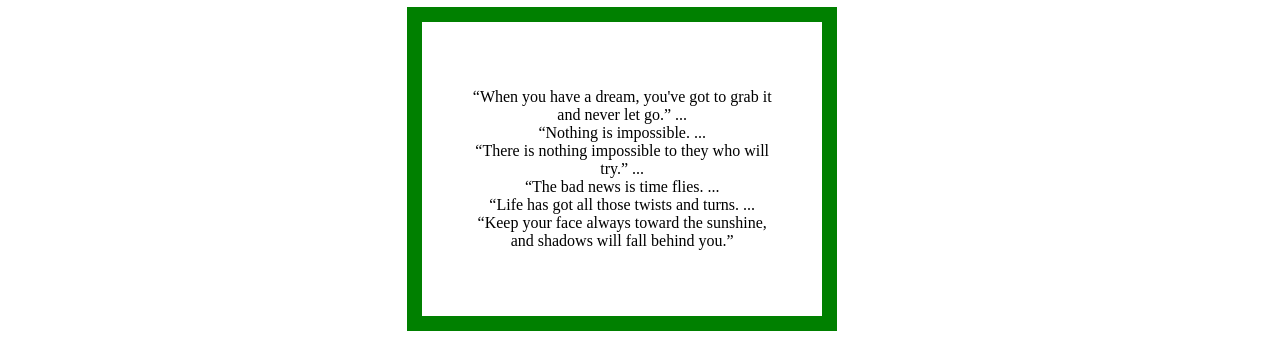
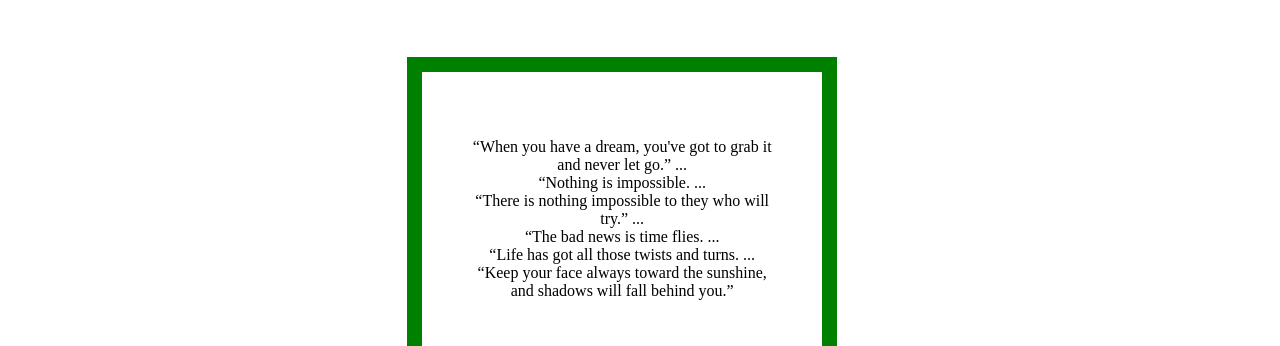
Before and after one commit to shuvosharma/my-second-repo, a plain HTML site: page index.html in a window 1280 px wide. Shown: the part 73-419 px from the top of the page. Drawn offline with Linux system fonts and the light colour scheme.

Commit message:
correctio0n

```diff
--- a/index.html
+++ b/index.html
@@ -14,14 +14,14 @@
         }
         #A{
             position:relative;
-            top: 50px%;
+            top: 50px;
             left:30%;
             right:50%;
             bottom: 50%;
              width: 300px;
              border: 15px solid green;
              padding: 50px;
-             margin: 20px;
+             margin:20px;
         }
 
     </style>
```
Also changed, not shown: Blog.html (added).
